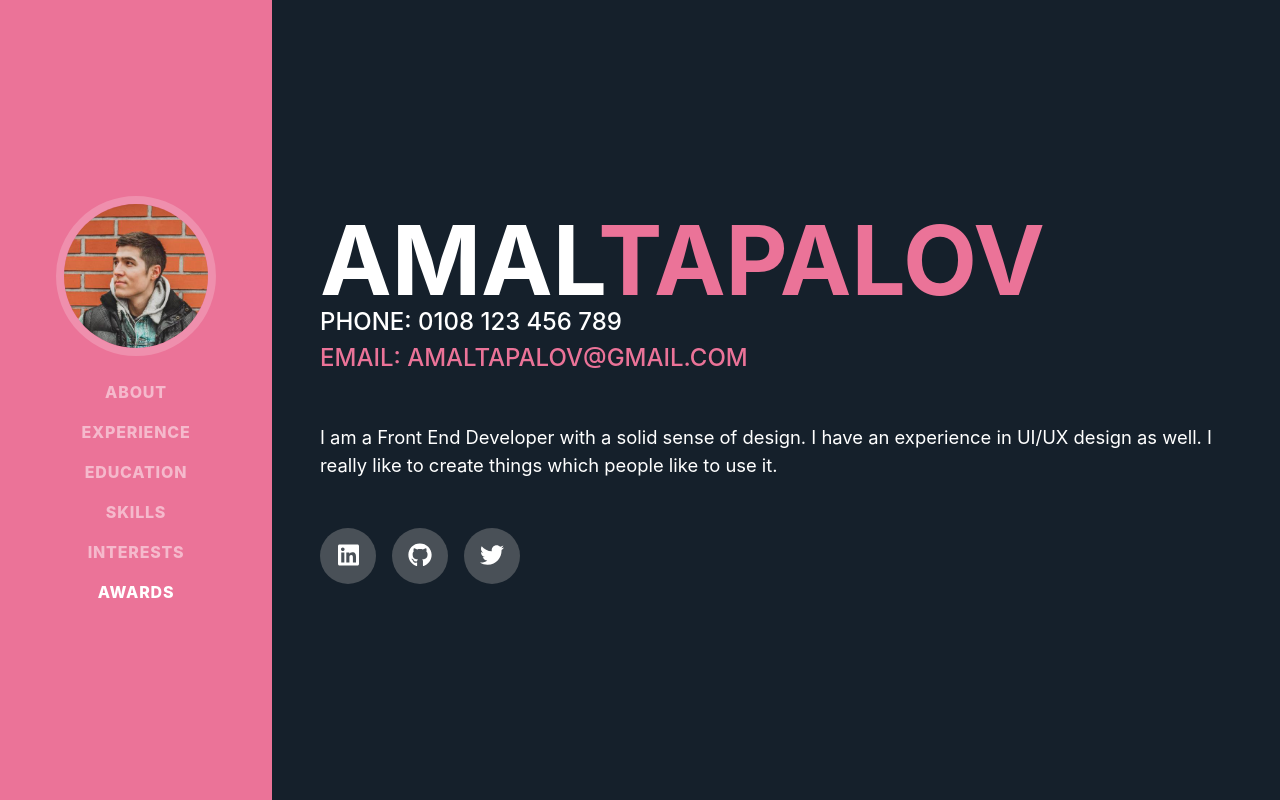
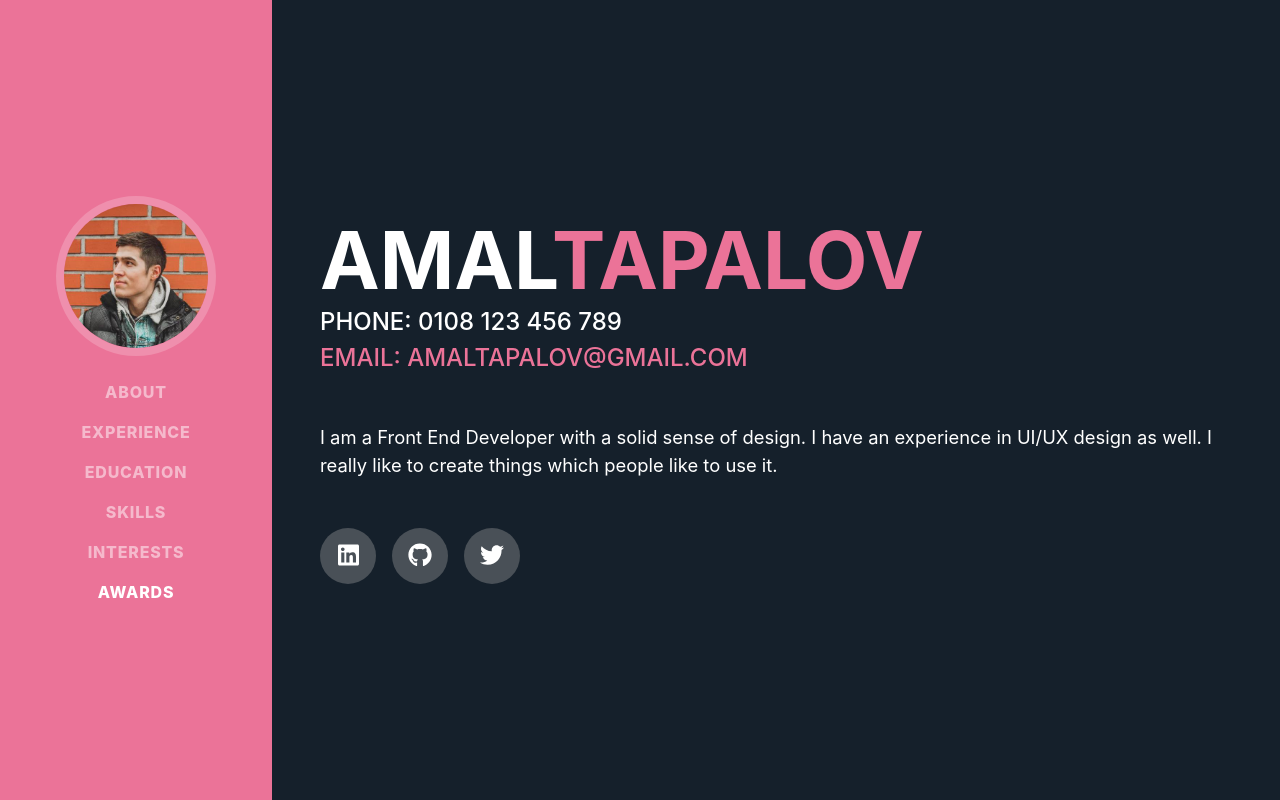
Before and after one commit to amaltapalov/react-boostrap-cv, a React (Create React App) app: page / in a window 1280 px wide. Shown: the top 800 px of the page. Built offline with nearby package versions, Linux system fonts and the light colour scheme; a web font is replaced by a local one.

Commit message:
Small adjustments

```diff
--- a/src/profileData.json
+++ b/src/profileData.json
@@ -1,7 +1,7 @@
 {
 	"landing": {
-		"firstName": "Amal",
-		"lastName": "Tapalov",
+		"firstName": "AMAL",
+		"lastName": "TAPALOV",
 		"phoneNumber": "0108 123 456 789",
 		"bio": "I am a Front End Developer with a solid sense of design. I have an experience in UI/UX design as well. I really like to create things which people like to use it.",
 		"email": "amaltapalov@gmail.com",
```
Also changed, not shown: public/css/resume.min.css.
